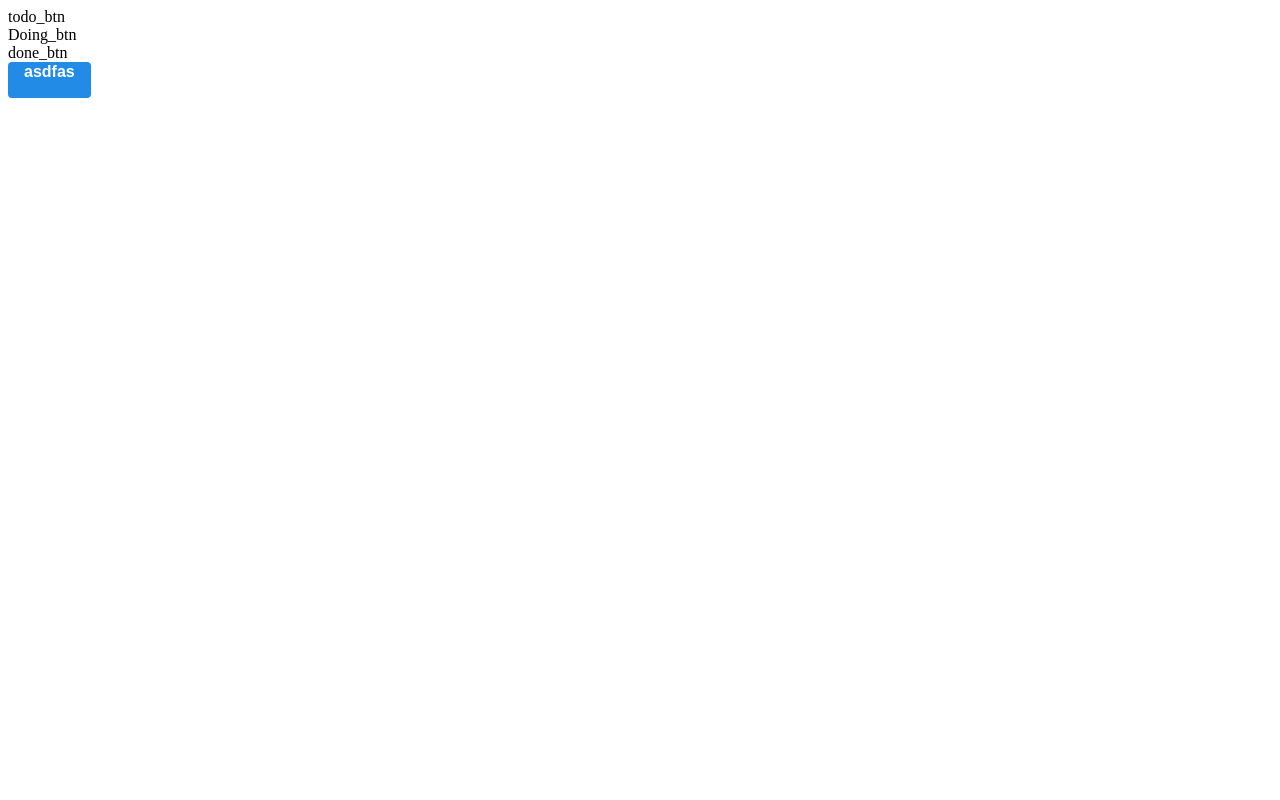
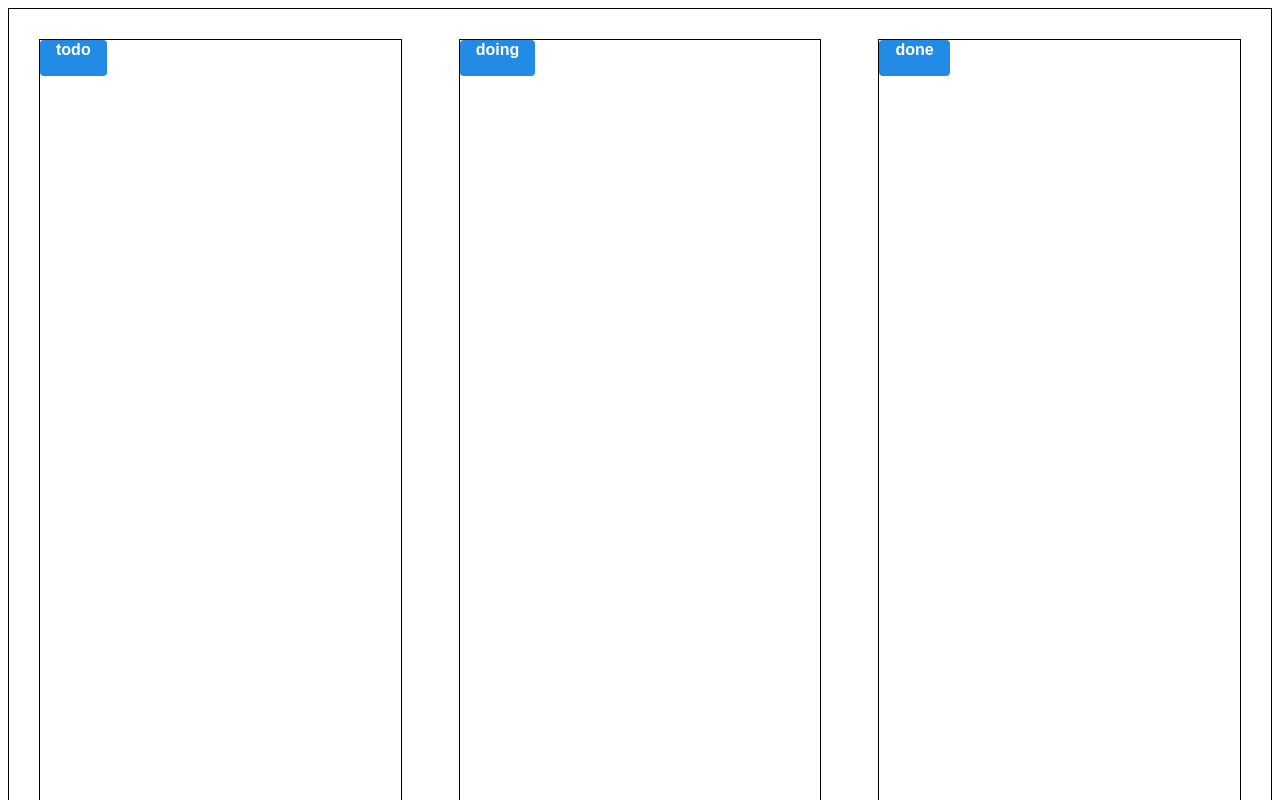
Before and after one commit to RunLearn/super-todoapp, a Next.js app: page /todoRoom/todoRoom in a window 1280 px wide. Shown: the top 800 px of the page. Built offline with nearby package versions, Linux system fonts and the light colour scheme.

Commit message:
style : 전체적인 레이아웃

```diff
--- a/pages/todoRoom/todoRoom.tsx
+++ b/pages/todoRoom/todoRoom.tsx
@@ -1,20 +1,27 @@
 import React from "react";
-import Todo_btn  from  "../../src/components/todoRoom/buttons/Todo_btn"
-import Doing_btn from  "../../src/components/todoRoom/buttons/Doing_btn"
-import Done_btn from "../../src/components/todoRoom/buttons/Done_btn"
-
-import StyledButton from '../../styles/todoRoom/todoButton/todoButton';
-
+import DoneBox from '../../src/components/todoRoom/box/doneBox';
+import TodoBox from '../../src/components/todoRoom/box/todoBox';
+import DoingBox from '../../src/components/todoRoom/box/doingBox';
+import styled from 'styled-components';
 
 const todoRoom = () => {
   return (
-    <div>
-      <Todo_btn />
-      <Doing_btn />
-      <Done_btn />
-      <StyledButton> asdfas </StyledButton>
-    </div>
+    <FlexContainer>
+      <TodoBox />
+      <DoingBox />
+      <DoneBox />
+    </FlexContainer>
   )
 }
 
+const FlexContainer = styled.div`
+  display: flex;
+  align-items: center;
+  justify-content: space-between;
+
+  border: 1px solid black;
+  padding: 30px;
+`
+
+
 export default todoRoom;
--- a/pages/todoRoom/todoRoomImports.js
+++ b/pages/todoRoom/todoRoomImports.js
@@ -1,5 +1,5 @@
 import Todo_btn from "../../src/components/todoRoom/buttons/Todo_btn"
-import Doing_btn from "../../src/components/todoRoom/buttons/Doing_btn"
+import Doing_btn from "../../src/components/todoRoom/buttons/todoButton"
 import Done_btn from "../../src/components/todoRoom/buttons/Done_btn"
 
 export default {Todo_btn, Doing_btn, Done_btn}
--- /dev/null
+++ b/src/components/todoRoom/box/TodoContainer.tsx
@@ -0,0 +1,11 @@
+import styled from 'styled-components';
+import doingBox from './doingBox';
+
+const TodoContiner = styled.div`
+  width: 30%;
+  height: 1000px;
+  border: 1px solid black
+`
+
+
+export default TodoContiner;
--- /dev/null
+++ b/src/components/todoRoom/box/doingBox.tsx
@@ -0,0 +1,16 @@
+import react from 'react';
+import styled from 'styled-components';
+import TodoBtn from '../buttons/todoButton';
+import TodoContiner from './TodoContainer';
+
+const doingBox = () => {
+  return (
+      <TodoContiner>
+        <TodoBtn name="doing" />
+      </TodoContiner>
+  )
+
+}
+
+
+export default doingBox;
--- /dev/null
+++ b/src/components/todoRoom/box/doneBox.tsx
@@ -0,0 +1,16 @@
+import react from 'react';
+import styled from 'styled-components';
+import TodoBtn from '../buttons/todoButton';
+import TodoContainer from './TodoContainer';
+
+
+const doneBox = () => {
+  return (
+      <TodoContainer>
+        <TodoBtn name="done"/>
+      </TodoContainer>
+  )
+
+}
+
+export default doneBox;
--- /dev/null
+++ b/src/components/todoRoom/box/todoBox.tsx
@@ -0,0 +1,15 @@
+import react from 'react';
+import styled from 'styled-components';
+import TodoBtn from '../buttons/todoButton';
+import TodoContainer from './TodoContainer';
+
+const todoBox = () => {
+  return (
+      <TodoContainer>
+        <TodoBtn name="todo"/>
+      </TodoContainer>
+  )
+
+}
+
+export default todoBox;
--- a/src/components/todoRoom/buttons/Doing_btn.tsx
+++ /dev/null
@@ -1,11 +0,0 @@
-import react from 'react'
-
-const Doing_btn = () => {
-  return (
-    <div>
-      Doing_btn
-    </div>
-  )
-}
-
-export default Doing_btn;
--- a/src/components/todoRoom/buttons/Done_btn.tsx
+++ /dev/null
@@ -1,11 +0,0 @@
-import react from 'react'
-
-const Done_btn = () => {
-  return(
-    <div>
-      done_btn
-    </div>
-  )
-}
-
-export default Done_btn;
--- a/src/components/todoRoom/buttons/Todo_btn.tsx
+++ /dev/null
@@ -1,11 +0,0 @@
-import react from 'react'
-
-const Todo_btn = () => {
-  return(
-    <div>
-      todo_btn
-    </div>
-  )
-}
-
-export default Todo_btn;
--- a/styles/todoRoom/todoButton/todoButton.ts
+++ b/src/components/todoRoom/buttons/todoButton.tsx
@@ -1,7 +1,16 @@
-import React from 'react';
+import react from 'react';
 import styled from 'styled-components';
+import internal from 'stream';
 
-const StyledButton = styled.button`
+const Doing_btn = (props: any) => {
+  return (
+    <Button>
+      {props.name}
+    </Button>
+  );
+}
+
+const Button = styled.button`
   /* 공통 스타일 */
   display: inline-flex;
   outline: none;
@@ -32,10 +41,5 @@ const StyledButton = styled.button`
   }
 `;
 
-// const Button = (children: any, ...rest: any []) => {
-//   return (
-//     <StyledButton { ...rest }> { children } < /StyledButton>
-//   );
-// };
 
-export default StyledButton;
+export default Doing_btn;
```
Also changed, not shown: src/components/todoRoom/buttons/CommonButton.tsx (added, +7 -0 lines), styles/todoRoom/todoRoom.ts (deleted), 1 other file (tests, documents, lock files or other folders).
